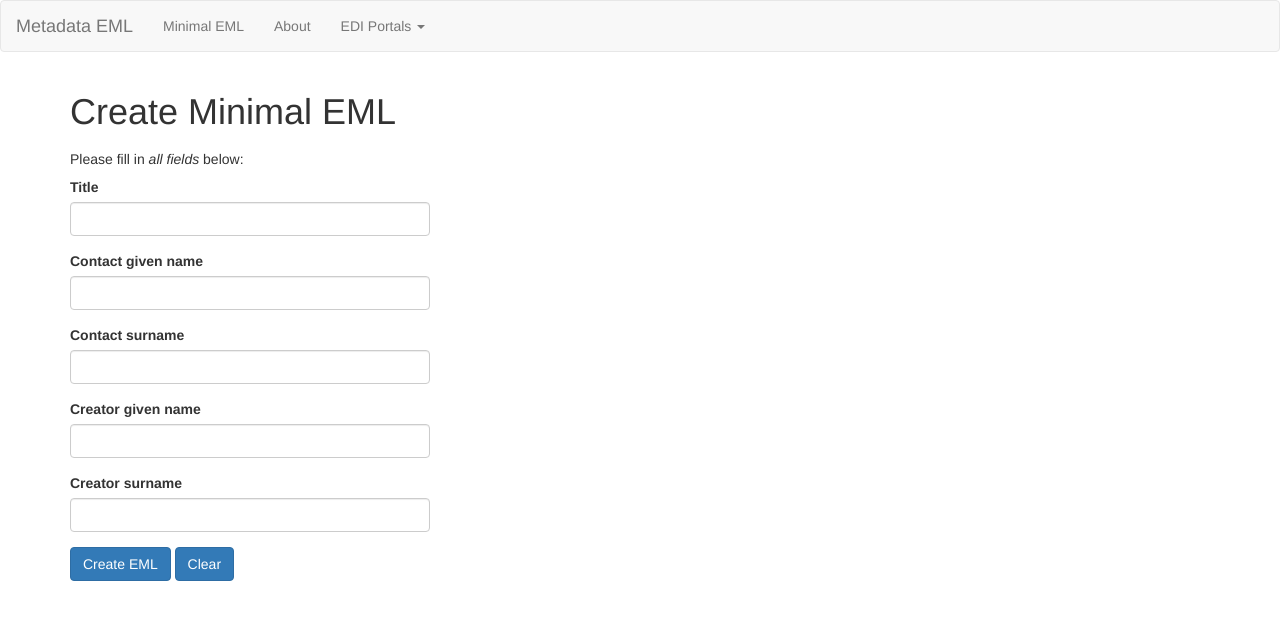
After one commit to PASTAplus/ezEML, a Flask app: page /eml/minimal in a window 1280 px wide. The commit adds this page. Shown: the top 620 px of the page. Run offline with Flask 2, Linux system fonts and the light colour scheme; some libraries are stand-ins or nearby versions.

Commit message:
Begin developing form to build minimal EML document.

```diff
--- /dev/null
+++ b/webapp/home/forms.py
@@ -0,0 +1,27 @@
+  #!/usr/bin/env python
+# -*- coding: utf-8 -*-
+
+""":Mod: forms.py
+
+:Synopsis:
+
+:Author:
+    servilla
+    costa
+
+:Created:
+    7/20/18
+"""
+
+from flask_wtf import FlaskForm
+from wtforms import StringField, PasswordField, BooleanField, SubmitField, \
+    SelectField
+from wtforms.validators import DataRequired, Email, EqualTo, Length
+
+
+class MinimalEMLForm(FlaskForm):
+    title = StringField('Title', validators=[DataRequired()])
+    contact_gn = StringField('Contact given name', validators=[DataRequired()])
+    contact_sn = StringField('Contact surname', validators=[DataRequired()])
+    creator_gn = StringField('Creator given name', validators=[DataRequired()])
+    creator_sn = StringField('Creator surname', validators=[DataRequired()])
--- a/webapp/home/templates/base.html
+++ b/webapp/home/templates/base.html
@@ -20,7 +20,10 @@
         </div>
         <div class="navbar-collapse collapse" id="top-navbar">
             <ul class="nav navbar-nav">
-                <li class="active">
+                <li>
+                    <a href="{{ url_for('home.minimal') }}" title="Minimal EML">Minimal EML</a>
+                </li>
+                <li>
                     <a href="{{ url_for('home.about') }}" title="About">About</a>
                 </li>
                 <li class="dropdown">
--- /dev/null
+++ b/webapp/home/templates/minimal_eml.html
@@ -0,0 +1,21 @@
+{% extends "base.html" %}
+{% import 'bootstrap/wtf.html' as wtf %}
+
+{% block app_content %}
+    <h1>Create Minimal EML</h1>
+    <div class="row">
+        <div class="col-md-4">
+            <form method="POST" action="" class="form" role="form">
+                {{ form.csrf_token }}
+                <h5>Please fill in <em>all fields</em> below:</h5>
+                {{ wtf.form_field(form.title) }}
+                {{ wtf.form_field(form.contact_gn) }}
+                {{ wtf.form_field(form.contact_sn) }}
+                {{ wtf.form_field(form.creator_gn) }}
+                {{ wtf.form_field(form.creator_sn) }}
+                <input class="btn btn-primary" type="submit" value="Create EML"/>
+                <input class="btn btn-primary" type="reset" value="Clear"/>
+            </form>
+        </div>
+    </div>
+{% endblock %}
--- a/webapp/home/views.py
+++ b/webapp/home/views.py
@@ -11,7 +11,8 @@
 :Created:
     3/6/18
 """
-from flask import Blueprint, render_template, redirect, url_for
+from flask import Blueprint, flash, render_template, redirect, url_for
+from webapp.home.forms import MinimalEMLForm
 
 home = Blueprint('home', __name__, template_folder='templates')
 
@@ -23,3 +24,16 @@ def index():
 @home.route('/about')
 def about():
     return render_template('about.html')
+
+@home.route('/minimal', methods=['GET', 'POST'])
+def minimal():
+    # Process POST
+    form = MinimalEMLForm()
+    if form.validate_on_submit():
+        flash(f'The title is: {form.title.data}')
+        flash(f'The contact given name is {form.contact_gn.data}')
+        flash(f'The contact surname is {form.contact_sn.data}')
+        flash(f'The creator given name is {form.creator_gn.data}')
+        flash(f'The creator surnmae is {form.creator_sn.data}')
+    # Process GET
+    return render_template('minimal_eml.html', title='Minimal EML', form=form)
```
